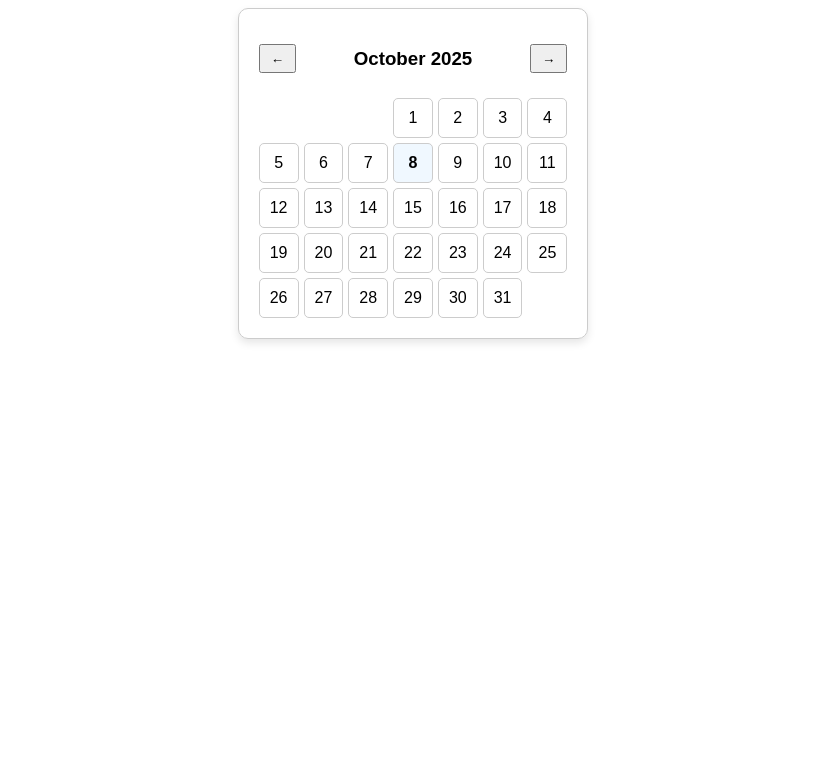
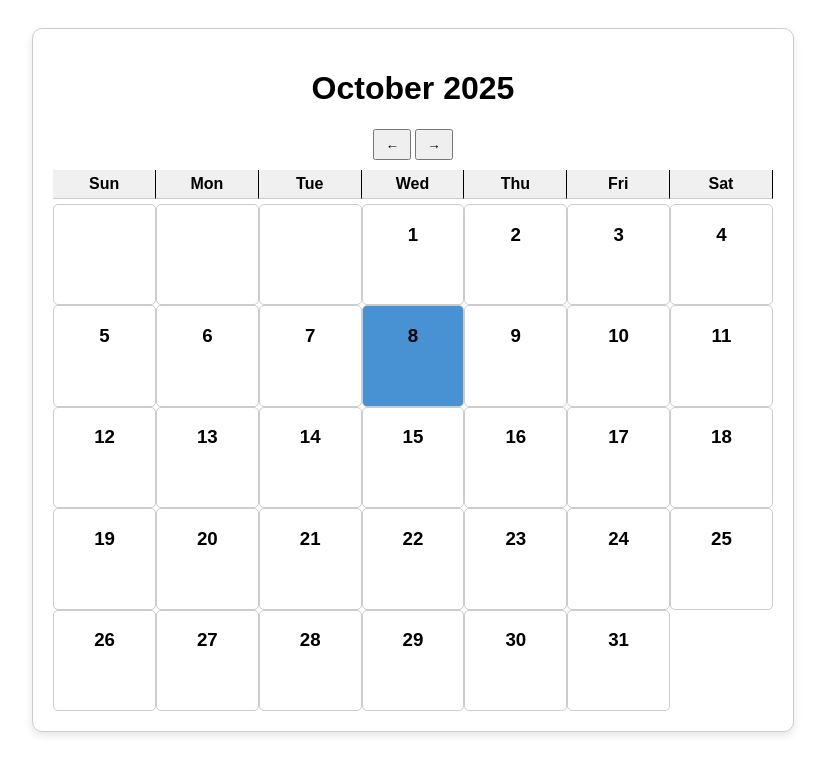
Before and after one commit to joe6006/scheduleapp, a plain HTML site: page index.html in a window 1280 px wide. Shown: the whole page, without its empty margins (227-1052 px from the left). Drawn offline with Linux system fonts and the light colour scheme.

Commit message:
added styles and weekdays

```diff
--- a/index.css
+++ b/index.css
@@ -5,31 +5,65 @@
     .calendar {
       display: inline-block;
       border: 1px solid #ccc;
+      margin-top: 20px;
       padding: 20px;
       border-radius: 10px;
       box-shadow: 0 4px 8px rgba(0, 0, 0, 0.1);
     }
     .header {
-      display: flex;
-      justify-content: space-between;
+      display: inline-block;
+      justify-content:space-evenly;
       align-items: center;
       margin-bottom: 10px;
     }
     .header button {
-      padding: 5px 10px;
+      padding: 6px 10px;
       cursor: pointer;
     }
+   .weekdays {
+    display: grid;
+    grid-template-columns: repeat(7, 1fr);
+    text-align: center;
+    font-weight: bold;
+    margin-bottom: 5px;
+}
+
+
+    .weekday {
+        padding: 5px;
+        background-color: #f0f0f0;
+        border-bottom: 1px solid #ccc;
+        border-right: solid 1px;
+    }
     .days {
-      display: grid;
+            display: grid;
       grid-template-columns: repeat(7, 1fr);
-      gap: 5px;
+      gap: 0px;
     }
     .day {
-      padding: 10px;
+      padding-left: 40px;
+       padding-right: 40px;
+       padding-bottom: 40px;
       border: 1px solid #ccc;
       border-radius: 5px;
     }
     .day.today {
-      background-color: #f0f8ff;
+      background-color: #4892d3;
       font-weight: bold;
     }
+    .day:hover{
+      background-color:rgb(189, 203, 228);
+    }
+
+
+    .empty{
+      padding-left: 40px;
+       padding-right: 40px;
+       padding-bottom: 40px;
+      border: 1px solid #ccc;
+      border-radius: 5px;
+    }
+      .child-style {
+
+
+        }
--- a/index.html
+++ b/index.html
@@ -9,11 +9,18 @@
 <body>
     <div class="calendar">
     <div class="header">
+
+      <h1 id="monthYear"></h1>
       <button id="prev">←</button>
-      <h3 id="monthYear"></h3>
       <button id="next">→</button>
+
     </div>
-    <div class="days" id="days"></div>
+    <div>
+      <div id="weekdays" class="weekdays"></div>
+      <div class="days" id="days">
+        <div class="child-style"></div>
+      </div>
+    </div>
   </div>
 
     </div>
--- a/script.js
+++ b/script.js
@@ -17,9 +17,22 @@ function renderCalendar() {
         'August', 'September', 'October', 'November', 'December'
     ];
 
+//set weekdays
+    const weekdaysContainer = document.getElementById('weekdays');
+    weekdaysContainer.innerHTML = '';
+    const daysOfWeek = ["Sun", "Mon", "Tue", "Wed", "Thu", "Fri", "Sat"];
+    for(let i = 0; i<=6; i++){
+        const weekDiv = document.createElement('div');
+        weekDiv.textContent= daysOfWeek[i];
+        weekDiv.classList.add('weekday');
+        weekdaysContainer.appendChild(weekDiv)
+    }
+
+    //set current month and year
     monthYear.textContent = `${monthNames[month]} ${year}`;
+
+
     daysContainer.innerHTML = '';
-
     const firstDay = new Date(year, month, 1).getDay();
     const lastDate = new Date(year, month + 1, 0).getDate();
 
@@ -33,7 +46,11 @@ function renderCalendar() {
     // Add actual day divs
     for (let day = 1; day <= lastDate; day++) {
         const dayDiv = document.createElement('div');
-        dayDiv.textContent = day;
+        const childDayText = document.createElement('h3');
+        childDayText.textContent = day;
+        dayDiv.appendChild(childDayText);
+
+        childDayText.classList.add('child-style');
         dayDiv.classList.add('day');
 
         const today = new Date();
```
Also changed, not shown: 1 other file.
